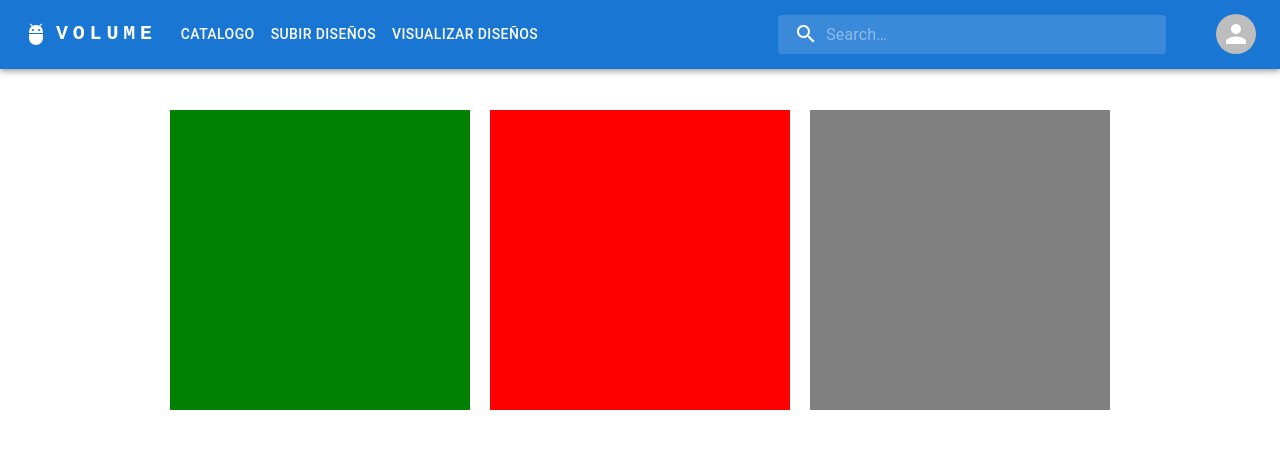
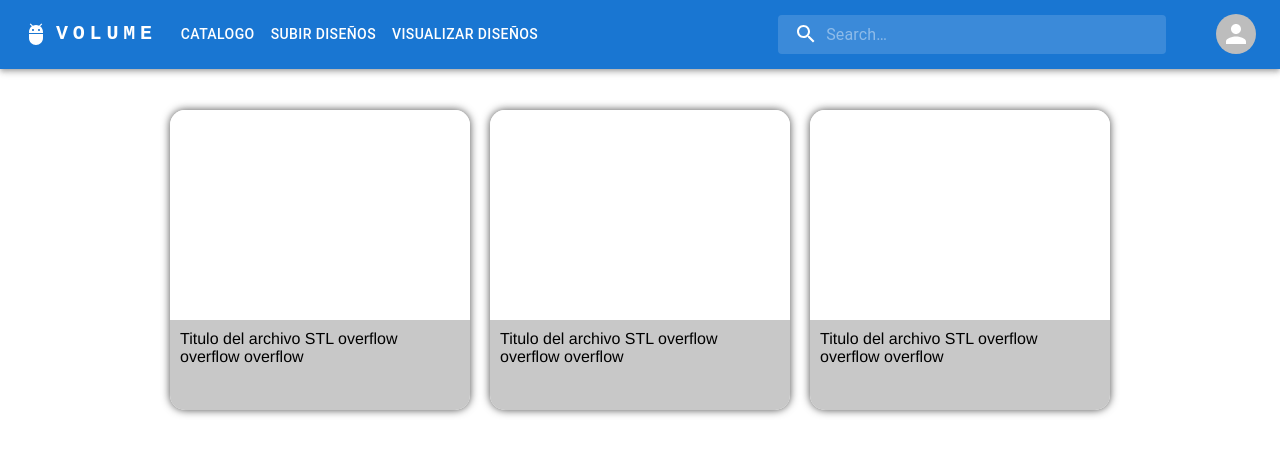
Before and after one commit to Orhugo/Front-Eco3DPrint, a React app: page /Front-Eco3DPrint/catalogo in a window 1280 px wide. Shown: the top 454 px of the page. Built offline with nearby package versions, Linux system fonts and the light colour scheme; the HTML template or start-up script is replaced by a standard one.

Commit message:
Catalog styles updated

```diff
--- /dev/null
+++ b/src/components/Models.css
@@ -0,0 +1,4 @@
+.modelClass:hover{
+    cursor: pointer;
+    transform: scale(1.02);
+}
--- a/src/components/Models.jsx
+++ b/src/components/Models.jsx
@@ -1,24 +1,59 @@
 import React, { useState, useEffect } from 'react';
+import './Models.css'
 
 const Model = ({ onClick }) => {
-    const colors = ['red', 'blue', 'green', "orange", "black", "gray"]; // Define los colores que deseas utilizar.
-  const [backgroundColor, setBackgroundColor] = useState('');
-
-  useEffect(() => {
-    const randomColor = colors[Math.floor(Math.random() * colors.length)];
-    setBackgroundColor(randomColor);
-  }, []);
+    const [hovered, setHovered] = useState(false);
 
     const modelStyle = {
         width: '300px',
         height: '300px',
-        backgroundColor: backgroundColor,
-        margin: '10px' };
 
-  return (
-    <div style={modelStyle} onClick={onClick} >
-    </div>
-  );
+        margin: '10px',
+        borderRadius: '15px',
+        boxShadow: '0px 0px 8px rgba(0, 0, 0, 0.7)',
+        transition: 'transform 0.3s'
+    }
+
+    const imgModelStyle = {
+        width: parent,
+        height: '70%',
+        borderRadius: '15px 15px 0px 0px',
+        backgroundColor: 'rgba(255,255,255,1)'
+    }
+
+    const infoModelStyle={
+        width: parent,
+        height: '30%',
+        borderRadius: '0px 0px 15px 15px',
+        backgroundColor: hovered ? 'rgba(230,230,230,1)':'rgba(200,200,200,1)',
+        transition: 'background-color 0.3s',
+
+    }
+
+    const infoModelTitleBar ={
+        width: parent,
+        display: 'flex',
+        alignItems: 'center',
+        justifyContent: 'center',
+        padding: '10px 10px 0px 10px'
+    }
+
+    const handleModelInfoEnter = ()=> {
+        setHovered(true)
+    }
+    const handleModelInfoLeave = ()=> {
+        setHovered(false)
+    }
+
+    return (
+        <div style={modelStyle} onClick={onClick} className='modelClass' onMouseEnter={handleModelInfoEnter} onMouseLeave={handleModelInfoLeave}>
+            <div style={imgModelStyle}></div>
+            <div style={infoModelStyle} className='infoModelClass'>
+                <div style={infoModelTitleBar}> Titulo del archivo STL overflow overflow overflow </div>
+                <div></div>
+            </div>
+        </div>
+    );
 };
 
 export default Model;
```
